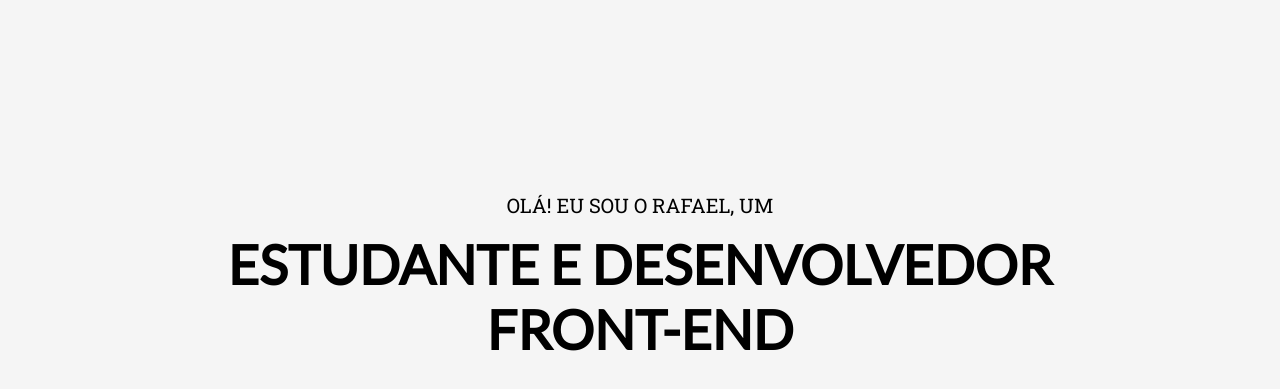
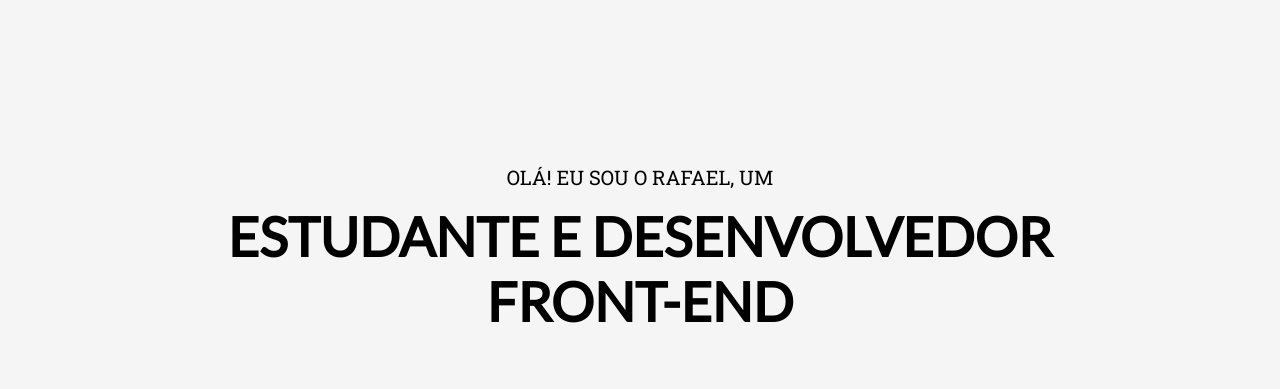
Before and after one commit to rafaelffz/portfolio-v2, a plain HTML site: page app/build/pt_BR/index.html in a window 1280 px wide. Shown: the part 69-458 px from the top of the page. Drawn offline with Linux system fonts and the light colour scheme.

Commit message:
changed presentation text position

```diff
--- a/app/build/en/css/style.css
+++ b/app/build/en/css/style.css
@@ -210,7 +210,7 @@ header ul li a:hover::after {
 }
 
 main {
-    margin-top: 20rem;
+    transform: translateY(50%);
 }
 
 .presentation {
--- a/app/build/pt_BR/css/style.css
+++ b/app/build/pt_BR/css/style.css
@@ -46,6 +46,7 @@ body {
     font-family: 'Lato', sans-serif;
     color: var(--text-color);
     margin-inline: 6rem;
+    height: 100vh;
 }
 
 nav .nav-wrapper {
@@ -224,7 +225,7 @@ header ul li a:hover::after {
 }
 
 main {
-    margin-top: 20rem;
+    transform: translateY(100%);
 }
 
 .presentation {
```
